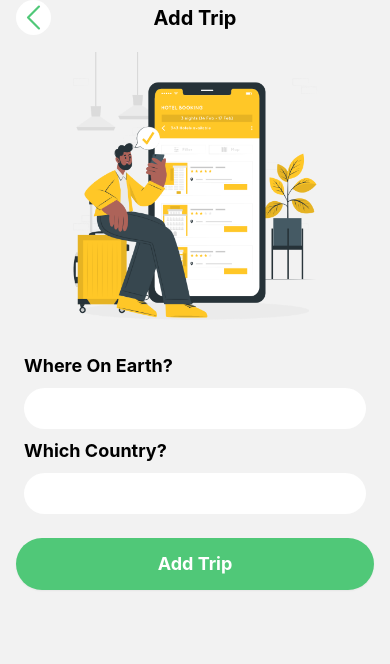
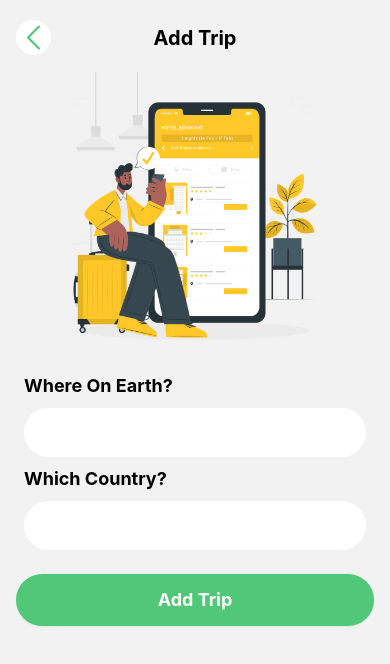
Before and after one commit to lumberger22/spendr, a React Native app: screen /AddTrip in a window 390 px wide. Shown: the top 664 px of the page. Built offline with nearby package versions, Linux system fonts and the light colour scheme.

Commit message:
Revert "Reduce padding sizes for input fields"
This reverts commit 9eaedaa8a93a2785e1f5a9cba4a8e5976ef47277.

```diff
--- a/screens/AddTripScreen.js
+++ b/screens/AddTripScreen.js
@@ -26,7 +26,7 @@ export default function AddTripScreen() {
     <ScreenWrapper>
         <View className="flex justify-between h-full mx-4">
             <View>
-                <View className="relative flex-row justify-center">
+                <View className="relative mt-5 flex-row justify-center">
                     <View className="absolute top-0 left-0">
                         <BackButton />
                     </View>
@@ -39,9 +39,9 @@ export default function AddTripScreen() {
                 </View>
                 <View className="space-y-2 mx-2">
                     <Text className={`${colors.heading} text-lg font-bold`}>Where On Earth?</Text>
-                    <TextInput value={place} onChangeText={value => setPlace(value)} className="p-3 px-4 bg-white rounded-full mb-3" />
+                    <TextInput value={place} onChangeText={value => setPlace(value)} className="p-4 bg-white rounded-full mb-3" />
                     <Text className={`${colors.heading} text-lg font-bold`}>Which Country?</Text>
-                    <TextInput value={country} onChangeText={value => setCountry(value)} className="p-3 px-4 bg-white rounded-full mb-3" />
+                    <TextInput value={country} onChangeText={value => setCountry(value)} className="p-4 bg-white rounded-full mb-3" />
                 </View>
             </View>
             <View>
--- a/screens/HomeScreen.js
+++ b/screens/HomeScreen.js
@@ -73,7 +73,7 @@ export default function HomeScreen() {
                         className="mx-1"
                         renderItem={({item}) => {
                             return (
-                                <TouchableOpacity onPress={() => navigation.navigate("TripExpenses", {...item})} className="bg-white p-3 rounded-2xl mb-3 shadow-sm">
+                                <TouchableOpacity className="bg-white p-3 rounded-2xl mb-3 shadow-sm">
                                     <View>
                                         <Image source={randomImage()} className="w-36 h-36 mb-2" />
                                         <Text className={`${colors.heading} font-bold`}>{item.place}</Text>
```
